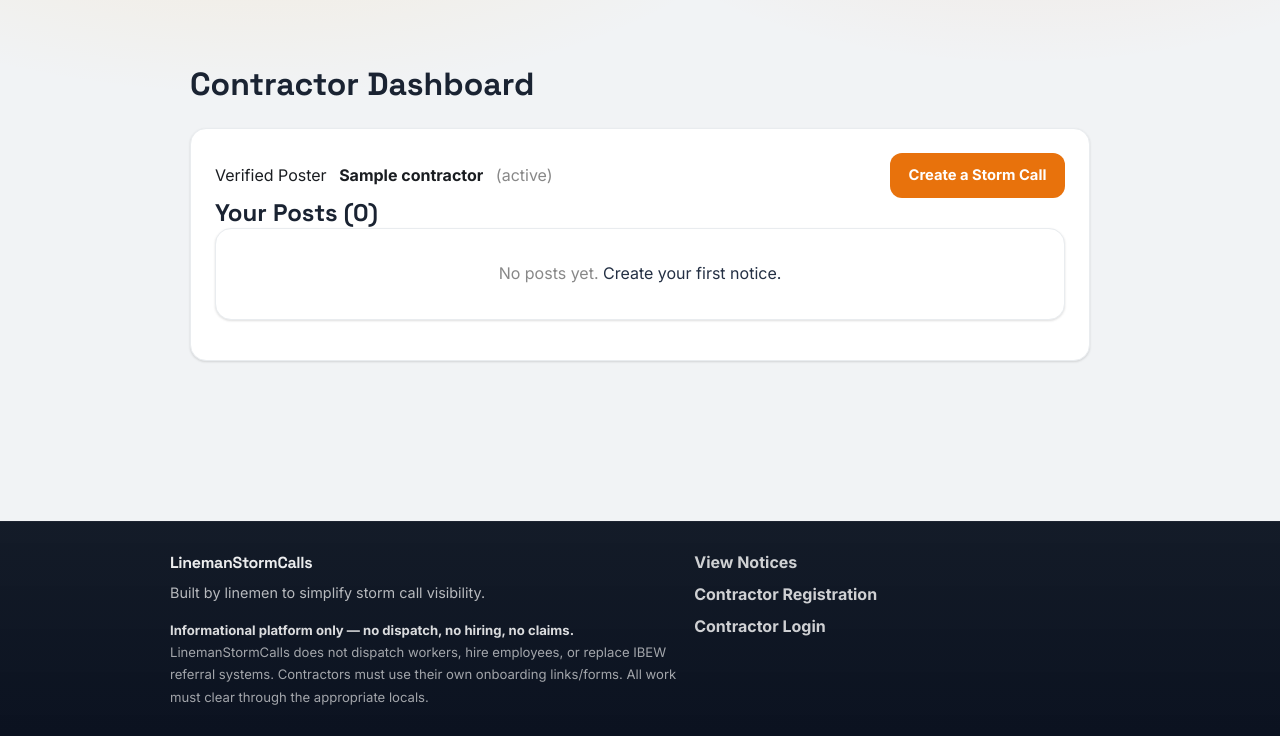
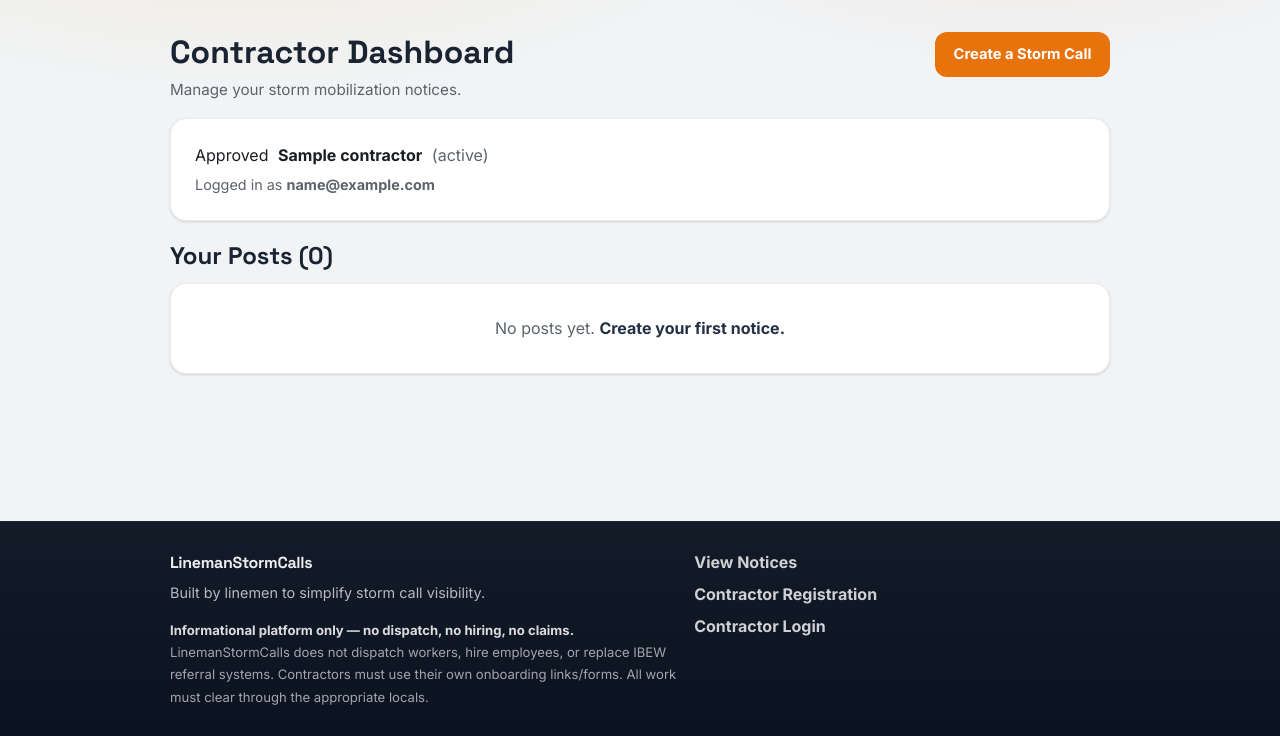
Before and after one commit to killa-jake/linemanstormcalls, a Flask app: page /dashboard/contractor in a window 1280 px wide. Shown: the part 64-800 px from the top of the page. Run offline with Flask 3, Linux system fonts and the light colour scheme; the visitor is signed in with stand-in values (Sample User, id 1); tables that the repository leaves empty hold one stand-in row (values such as "Sample post").

Commit message:
Polish contractor dashboard and add delete button

```diff
--- a/templates/dashboard_contractor.html
+++ b/templates/dashboard_contractor.html
@@ -1,95 +1,194 @@
 {% extends "base.html" %}
-{% block title %}Contractor Dashboard - StormCalls{% endblock %}
+{% block title %}Contractor Dashboard - LinemanStormCalls{% endblock %}
+
+{% block extra_css %}
+<style>
+  .dash-header{
+    display:flex;
+    justify-content:space-between;
+    align-items:flex-start;
+    gap:1rem;
+    flex-wrap:wrap;
+    margin-bottom:1rem;
+  }
+
+  .dash-title h1{ margin:0; }
+  .dash-title p{
+    margin:0.35rem 0 0;
+    color: var(--gray-600);
+    font-size:0.95rem;
+  }
+
+  .status-card{
+    text-align:center;
+    padding:2.25rem 1.5rem;
+  }
+  .status-card h2{ margin-top:0.75rem; }
+  .status-card p{
+    margin:0.5rem auto 0;
+    max-width:560px;
+    color: var(--gray-600);
+  }
+
+  .meta-line{
+    font-size:0.9rem;
+    color: var(--gray-600);
+    margin-top:0.25rem;
+  }
+
+  .posts-header{
+    display:flex;
+    align-items:center;
+    justify-content:space-between;
+    gap:1rem;
+    flex-wrap:wrap;
+    margin-top:1.25rem;
+    margin-bottom:0.75rem;
+  }
+  .posts-header h2{ margin:0; }
+
+  .post-row{
+    display:flex;
+    justify-content:space-between;
+    align-items:flex-start;
+    gap:1rem;
+    flex-wrap:wrap;
+  }
+
+  .post-actions{
+    display:flex;
+    gap:0.5rem;
+    align-items:center;
+    flex-wrap:wrap;
+  }
+
+  .post-subtle{
+    font-size:0.82rem;
+    color: var(--gray-500);
+    margin-top:0.5rem;
+  }
+
+  .empty{
+    text-align:center;
+    padding:2rem 1.5rem;
+    color: var(--gray-600);
+  }
+  .empty a{ font-weight:800; }
+
+  /* small screen polish */
+  @media (max-width: 640px){
+    .dash-header{ align-items:stretch; }
+    .post-actions .btn{ width:100%; justify-content:center; }
+  }
+</style>
+{% endblock %}
+
 {% block content %}
-{% if contractor.status == "pending" %}
-  <div class="alert alert-warning">
-    Your contractor application is <b>pending review</b>. You’ll be able to post storm calls once approved.
+<div class="dash-header">
+  <div class="dash-title">
+    <h1>Contractor Dashboard</h1>
+    <p>Manage your storm mobilization notices.</p>
   </div>
-{% elif contractor.status == "denied" %}
-  <div class="alert alert-danger">
-    Your contractor application was <b>denied</b>.
-    {% if contractor.admin_notes %}<div><b>Notes:</b> {{ contractor.admin_notes }}</div>{% endif %}
-  </div>
-{% elif contractor.status == "revoked" %}
-  <div class="alert alert-danger">
-    Your contractor access was <b>revoked</b>.
-    {% if contractor.revoked_reason %}<div><b>Reason:</b> {{ contractor.revoked_reason }}</div>{% endif %}
-  </div>
-{% endif %}
-<div class="container">
-    <h1 style="margin-bottom:1.5rem;">Contractor Dashboard</h1>
 
-    {% if contractor.status == 'pending' %}
-    <div class="card" style="text-align:center;padding:3rem;">
-        <span class="badge badge-pending" style="font-size:0.9rem;padding:0.3rem 0.8rem;">Pending Review</span>
-        <h2 style="margin-top:1rem;">Your application is under review</h2>
-        <p style="color:#666;margin-top:0.5rem;">We will contact you within 24-48 hours. You cannot post until approved.</p>
-    </div>
-    {% elif contractor.status == 'denied' %}
-    <div class="card" style="text-align:center;padding:3rem;">
-        <span class="badge badge-denied" style="font-size:0.9rem;padding:0.3rem 0.8rem;">Denied</span>
-        <h2 style="margin-top:1rem;">Your application was denied</h2>
-        {% if contractor.admin_notes %}
-        <p style="color:#666;margin-top:0.5rem;">Notes: {{ contractor.admin_notes }}</p>
+  {% if contractor.status == "approved" %}
+    <a class="btn btn-primary" href="{{ url_for('create_post') }}">Create a Storm Call</a>
+  {% else %}
+    <button class="btn btn-primary" disabled title="Approval required to post">Create a Storm Call</button>
   {% endif %}
 </div>
-    {% elif contractor.status == 'revoked' %}
-    <div class="card" style="text-align:center;padding:3rem;">
-        <span class="badge badge-revoked" style="font-size:0.9rem;padding:0.3rem 0.8rem;">Revoked</span>
-        <h2 style="margin-top:1rem;">Your posting privileges have been revoked</h2>
-        <p style="color:#666;margin-top:0.5rem;">
-            Please contact support if you believe this is an error.
-        </p>
+
+{# ---------- STATUS STATES ---------- #}
+{% if contractor.status in ["pending", "denied", "revoked"] %}
+  <div class="card status-card">
+    {% if contractor.status == "pending" %}
+      <span class="badge badge-pending">Pending Review</span>
+      <h2>Your application is under review</h2>
+      <p>Once approved, you’ll be able to post storm calls. If we need anything, we’ll reach out using your registration contact info.</p>
+
+    {% elif contractor.status == "denied" %}
+      <span class="badge badge-denied">Denied</span>
+      <h2>Your application was denied</h2>
+      {% if contractor.admin_notes %}
+        <p><strong>Notes:</strong> {{ contractor.admin_notes }}</p>
+      {% else %}
+        <p>If you believe this was a mistake, contact support and include your company legal name.</p>
+      {% endif %}
+
+    {% elif contractor.status == "revoked" %}
+      <span class="badge badge-revoked">Revoked</span>
+      <h2>Your posting privileges have been revoked</h2>
       {% if contractor.revoked_reason %}
-        <p style="color:#888;margin-top:0.5rem;font-size:0.9rem;">Reason: {{ contractor.revoked_reason }}</p>
+        <p><strong>Reason:</strong> {{ contractor.revoked_reason }}</p>
+      {% else %}
+        <p>Please contact support if you believe this is an error.</p>
+      {% endif %}
     {% endif %}
   </div>
+
 {% else %}
-
-    <div class="card" style="margin-bottom:1.5rem;">
-        <div style="display:flex;justify-content:space-between;align-items:center;flex-wrap:wrap;gap:0.5rem;">
-            <div>
-                <span class="badge badge-approved">Verified Poster</span>
-                <strong style="margin-left:0.5rem;">{{ contractor.company_legal_name }}</strong>
-                <span style="color:#888;margin-left:0.5rem;">({{ contractor.headquarters_state }})</span>
+  {# ---------- APPROVED DASHBOARD ---------- #}
+  <div class="card">
+    <div style="display:flex; gap:0.6rem; align-items:center; flex-wrap:wrap;">
+      <span class="badge badge-approved">Approved</span>
+      <strong>{{ contractor.company_legal_name }}</strong>
+      <span style="color: var(--gray-600);">({{ contractor.headquarters_state }})</span>
     </div>
-      {% if contractor.status == "approved" %}
-  <a href="{{ url_for('create_post') }}" class="btn btn-primary">
-    Create a Storm Call
-  </a>
-{% else %}
-  <button class="btn btn-primary" disabled title="Approval required to post">
-    Create a Storm Call
-  </button>
-{% endif %}
-
+    <div class="meta-line">
+      Logged in as <strong>{{ contractor.company_email }}</strong>
+    </div>
   </div>
 
-    <h2 class="section-title">Your Posts ({{ posts|length }})</h2>
+  <div class="posts-header">
+    <h2>Your Posts ({{ posts|length }})</h2>
+  </div>
 
   {% if posts %}
     {% for post in posts %}
       <div class="card">
-        <div style="display:flex;justify-content:space-between;align-items:flex-start;flex-wrap:wrap;gap:0.5rem;">
+        <div class="post-row">
           <div>
+            <div style="display:flex; gap:0.4rem; flex-wrap:wrap; align-items:center;">
               <span class="badge badge-tier2">{{ post.post_type }}</span>
               <span class="badge badge-{{ post.status }}">{{ post.status|capitalize }}</span>
-                <h3 style="margin-top:0.35rem;">{{ post.region }} &mdash; {{ post.states|from_json|join(', ') }}</h3>
-                <div style="font-size:0.9rem;color:#666;margin-top:0.25rem;">
-                    Start: {{ post.expected_start_window }} &middot; Clearing: {{ post.clearing_locals }}
+            </div>
+
+            <h3 style="margin-top:0.4rem;">
+              {{ post.region }} — {{ post.states|from_json|join(', ') }}
+            </h3>
+
+            <div class="meta-line">
+              <strong>Start:</strong> {{ post.expected_start_window }}
+              &nbsp;·&nbsp;
+              <strong>Clearing:</strong> {{ post.clearing_locals }}
+            </div>
+
+            <div class="post-subtle">
+              Posted {{ post.created_at }}
+              {% if post.expires_at %}
+                &nbsp;·&nbsp; Expires {{ post.expires_at }}
+              {% endif %}
             </div>
           </div>
+
+          <div class="post-actions">
             <a href="/feed/{{ post.id }}" class="btn btn-outline btn-sm">View</a>
+
+            {# DELETE (soft delete) #}
+            <form method="POST"
+                  action="{{ url_for('delete_post', post_id=post.id) }}"
+                  style="margin:0;"
+                  onsubmit="return confirm('Delete this notice? This will remove it from the feed.');">
+              <button type="submit" class="btn btn-outline btn-sm">Delete</button>
+            </form>
           </div>
-        <div style="font-size:0.82rem;color:#aaa;margin-top:0.5rem;">Posted {{ post.created_at }}</div>
+        </div>
       </div>
     {% endfor %}
   {% else %}
-    <div class="card" style="text-align:center;color:#888;padding:2rem;">
-        No posts yet. <a href="/post/create">Create your first notice.</a>
+    <div class="card empty">
+      No posts yet. <a href="{{ url_for('create_post') }}">Create your first notice.</a>
     </div>
   {% endif %}
 
 {% endif %}
-</div>
 {% endblock %}
```
Lines whose indentation alone changed are shown as unchanged.
